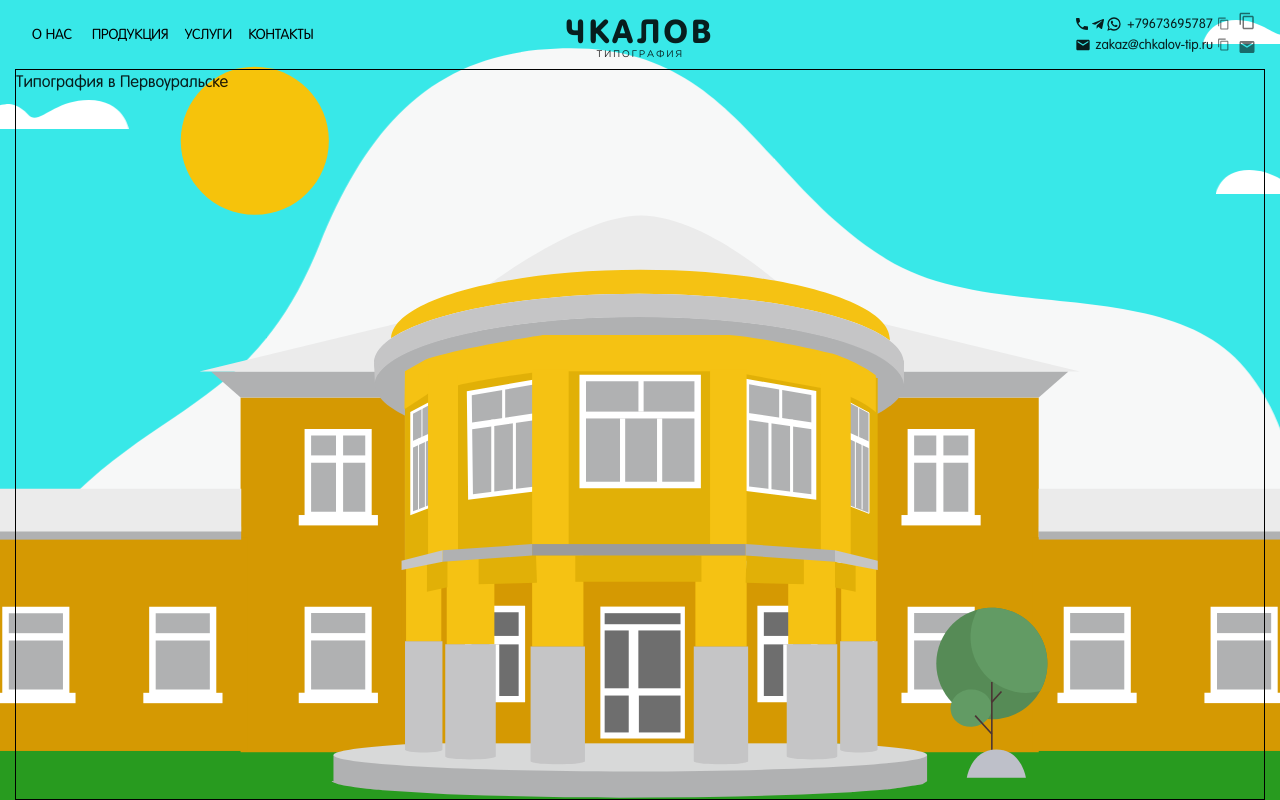
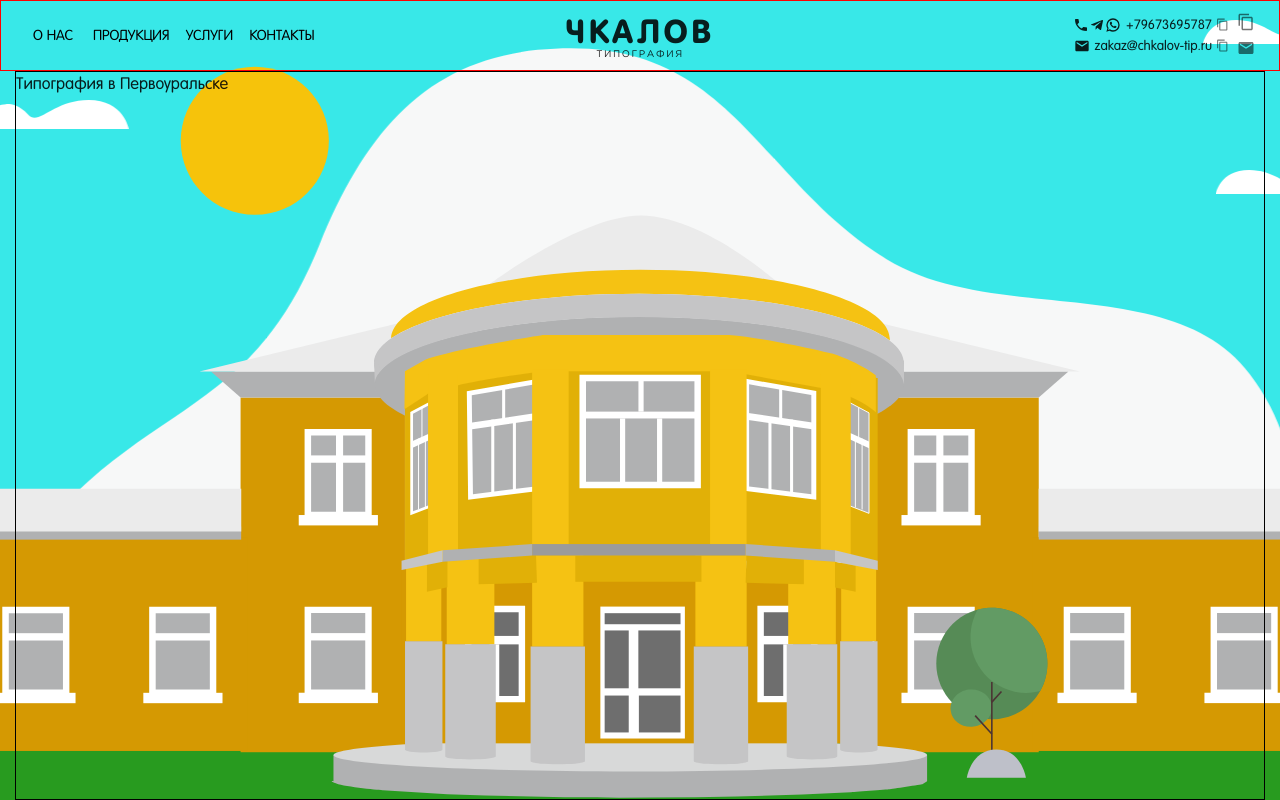
Before and after one commit to AdonaiJehosua/chkalov-tip, a Next.js app: page / in a window 1280 px wide. Built offline with nearby package versions, Linux system fonts and the light colour scheme.

Commit message:
changes after removing logo

```diff
--- a/src/styles/navBarStyles.js
+++ b/src/styles/navBarStyles.js
@@ -1,14 +1,14 @@
 export const navBarStyles = {
     appBar: {
-        position: 'static',
+        position: 'relative',
         display: 'flex',
+        border: '1px solid red'
     },
     logoWrapper: {
         display: { xs: 'flex' },
-        position: 'absolute',
-        minWidth: '100%',
-        minHeight: '100%',
+        position: 'relative',
         justifyContent: 'center',
+        margin: 'auto'
     },
     logoLink: {
         width: '200px',
```
